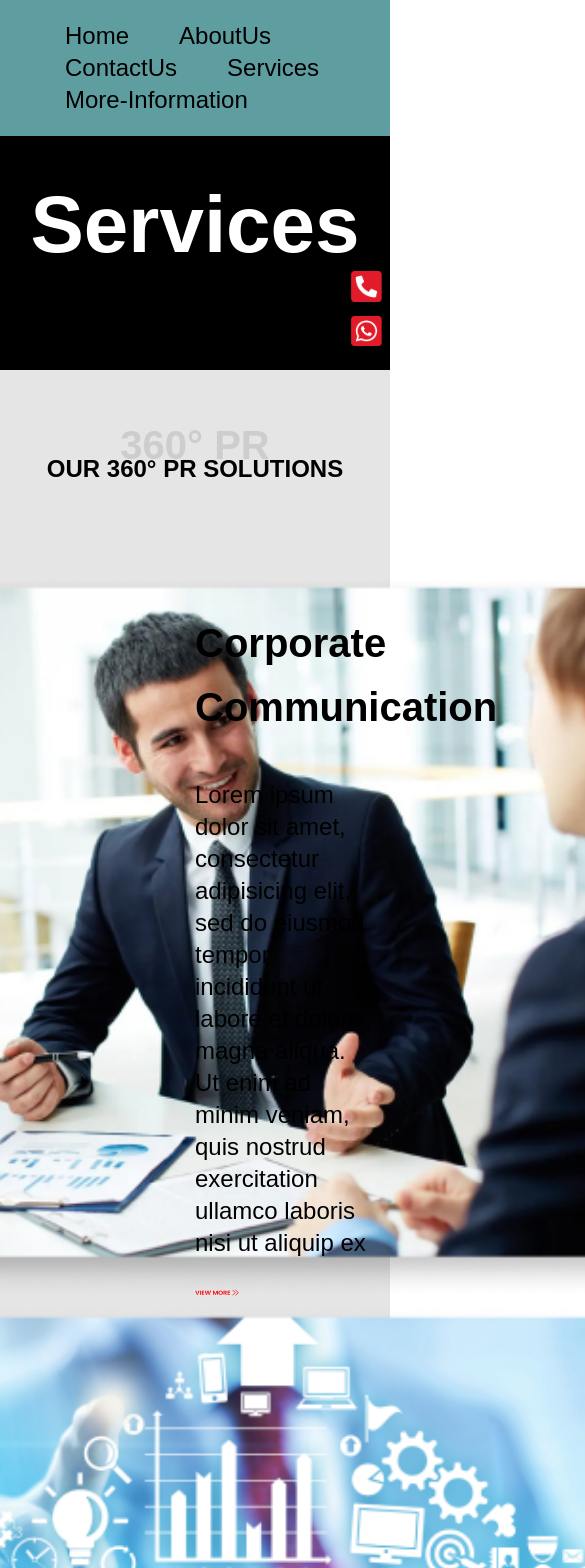
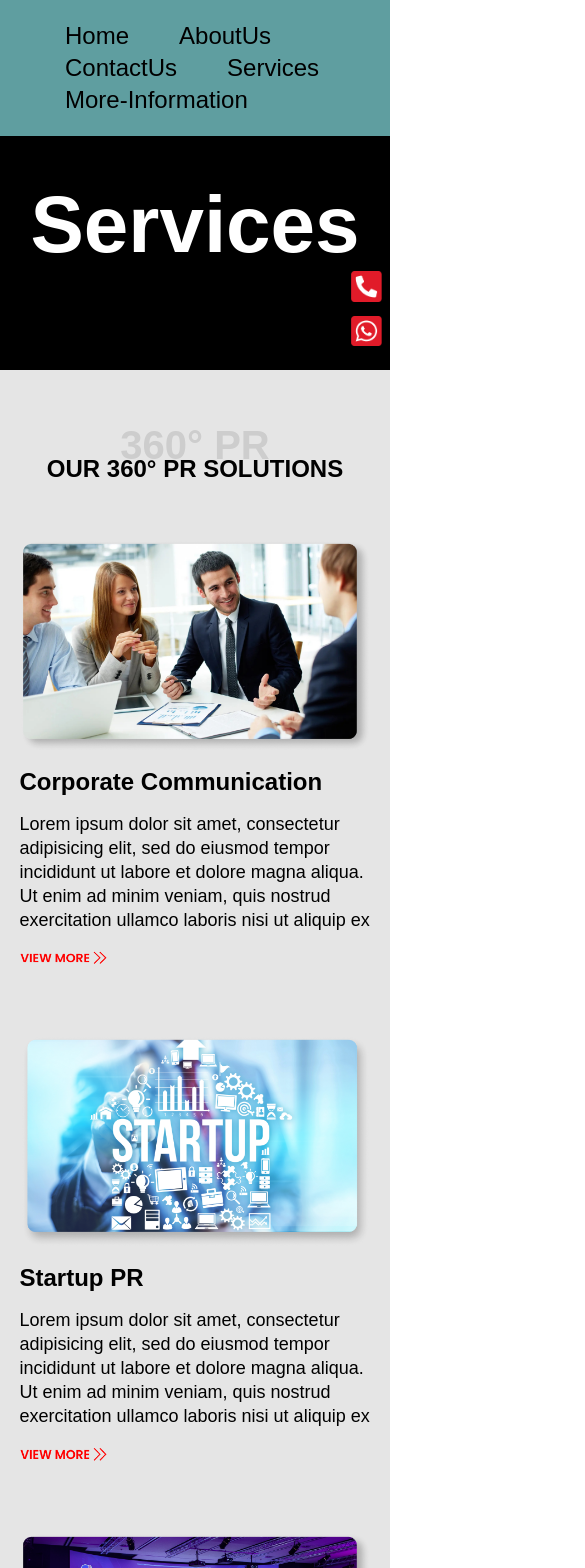
Before and after one commit to Vikas24Chauhan/PublicAdvocacy, a React (Vite) app: page /services in a window 390 px wide. Shown: the top 1568 px of the page, 585 px wide, since content can reach past the window. Built offline with nearby package versions, Linux system fonts and the light colour scheme.

Commit message:
services page is responsive now

```diff
--- a/src/components/Frame4/ServicesDetails.css
+++ b/src/components/Frame4/ServicesDetails.css
@@ -1,6 +1,5 @@
 .servicesDetails-main-div {
   width: 100%;
-  height: auto;
   display: flex;
   flex-direction: column;
   align-items: center;
@@ -12,27 +11,18 @@
   height: 80px;
   opacity: 10%;
   margin: 0 auto;
-  font-family: "Poppins", sans-serif;
   font-size: 5rem;
   line-height: 150px;
   text-align: center;
-  @media (max-width: 768px) {
-    font-size: 2.5rem;
-    height: 60px;
-  }
 }
 
 .servicesDetails-main-div h2 {
   width: 100%;
   height: 77px;
   margin: 0 auto;
-  font-family: "Poppins", sans-serif;
   font-size: 3rem;
   line-height: 77px;
   text-align: center;
-  @media (max-width: 768px) {
-    font-size: 1.5rem;
-  }
 }
 
 .services-cards {
@@ -43,39 +33,108 @@
 
 .services-card {
   width: 100%;
-  height: auto;
   display: flex;
 }
 
 .services-image {
   width: 50%;
-  height: auto;
   display: flex;
   justify-content: center;
 }
 
+.services-image img {
+  width: 100%;
+}
+
 .about-services {
   width: 50%;
-  height: auto;
 }
 
 .about-services h3 {
   width: 100%;
-  height: auto;
-  font-family: "Poppins", sans-serif;
   font-size: 2.5rem;
-  line-height: 4rem;
 }
 
 .about-services p {
   width: 100%;
-  height: auto;
-  font-family: "Poppins", sans-serif;
   font-size: 1.5rem;
   line-height: 2rem;
 }
 
 .about-services img {
   width: 25%;
-  height: auto;
 }
+
+@media (max-width: 1024px) {
+  .servicesDetails-main-div h1 {
+    font-size: 4rem;
+    height: 75px;
+  }
+
+  .servicesDetails-main-div h2 {
+    font-size: 2.5rem;
+  }
+
+  .services-cards {
+    width: 95%;
+  }
+
+  .about-services h3 {
+    font-size: 2rem;
+  }
+
+  .about-services p {
+    font-size: 1.25rem;
+    line-height: 1.5rem;
+  }
+}
+
+@media (max-width: 768px) {
+  .servicesDetails-main-div h1 {
+    font-size: 2.5rem;
+    height: 60px;
+  }
+
+  .servicesDetails-main-div h2 {
+    font-size: 1.5rem;
+  }
+
+  .services-cards {
+    width: 90%;
+    height: 94%;
+    margin-top: 0;
+  }
+
+  .services-card {
+    padding: 2rem 0;
+  }
+
+  .about-services h3 {
+    font-size: 1.5rem;
+    margin: 1rem 0;
+  }
+
+  .about-services p {
+    font-size: 18px;
+    margin: 1rem 0;
+  }
+}
+
+@media (max-width: 480px) {
+  .services-card {
+    flex-wrap: wrap;
+  }
+
+  .services-image {
+    width: 100%;
+  }
+
+  .about-services {
+    width: 100%;
+  }
+
+  .services-odd {
+    display: flex;
+    flex-wrap: wrap-reverse;
+  }
+}
--- a/src/components/Frame4/ServicesDetails.jsx
+++ b/src/components/Frame4/ServicesDetails.jsx
@@ -13,6 +13,7 @@ function ServicesDetails() {
             {/* Conditional Rendering */}
             {service.id % 2 == 0 ? (
               <>
+                <div className="services-even">
                   <div className="services-image">
                     <img src={service.image} alt="Image" />
                   </div>
@@ -21,9 +22,11 @@ function ServicesDetails() {
                     <p>{service.about}</p>
                     <img src={service.viewMore} alt="View-More Image" />
                   </div>
+                </div>
               </>
             ) : (
               <>
+                <div className="services-odd">
                   <div className="about-services">
                     <h3>{service.name}</h3>
                     <p>{service.about}</p>
@@ -31,6 +34,7 @@ function ServicesDetails() {
                   </div>
                   <div className="services-image">
                     <img src={service.image} alt="Image" />
+                  </div>
                 </div>
               </>
             )}
```
Lines whose indentation alone changed are shown as unchanged.
